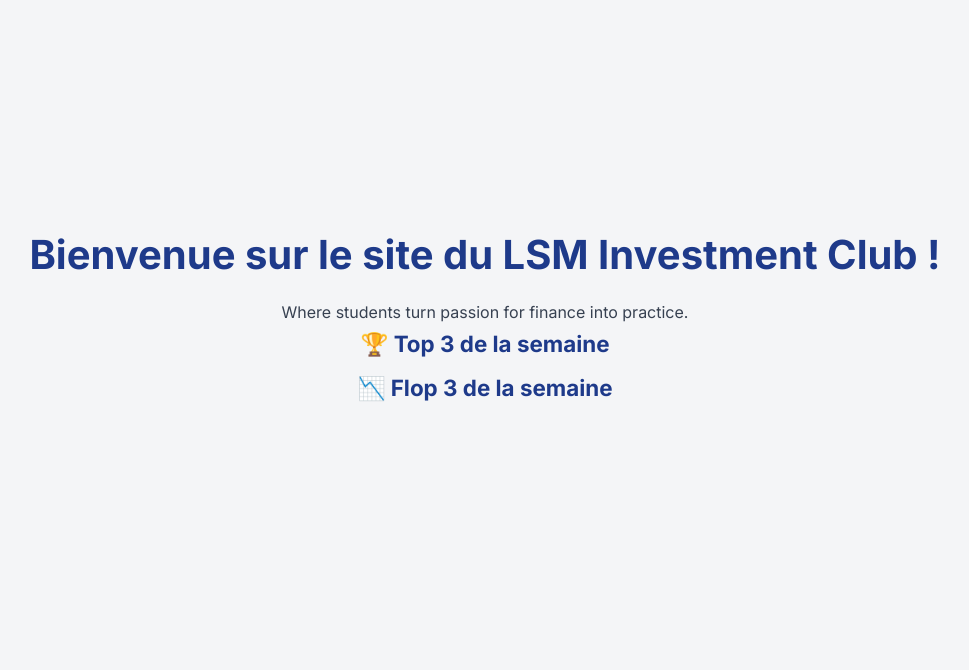
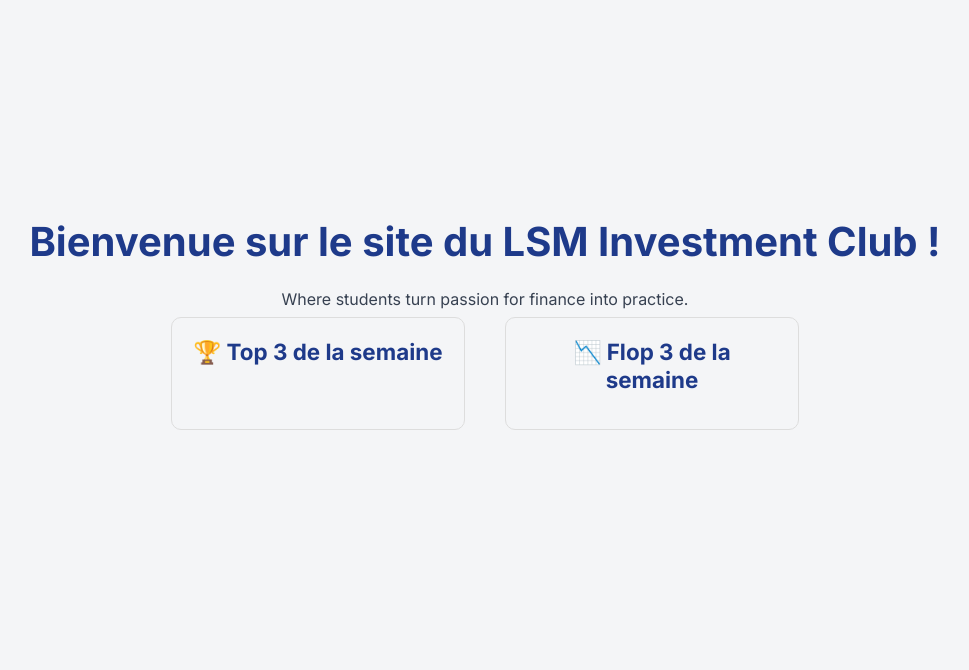
Before and after one commit to Arthvrr/lsmic-dashboard, a Django app: template lsm_investment/main/templates/home.html in a window 1280 px wide. Shown: the part 83-753 px from the top of the page, without its empty margins (155-1124 px from the left). Run offline with Django 5.2, Linux system fonts and the light colour scheme; the template is opened without the code that fills it, so the values that code supplies are empty.

Commit message:
fixed css top/flop3

```diff
--- a/lsm_investment/main/templates/home.html
+++ b/lsm_investment/main/templates/home.html
@@ -29,8 +29,9 @@
     <main>
         <h1>Bienvenue sur le site du LSM Investment Club !</h1>
         <p>Where students turn passion for finance into practice.</p>
-        <div class="weekly-ranking-container">
-            <div class="ranking-card top3">
+        <div class="weekly-ranking-container" style="display: flex; gap: 40px; justify-content: center;">
+
+            <div class="ranking-card top3" style="flex: 1; max-width: 400px; padding: 20px; border: 1px solid #ddd; border-radius: 10px;">
                 <h3>🏆 Top 3 de la semaine</h3>
                 <ul>
                 {% for item in top3 %}
@@ -41,7 +42,7 @@
                 </ul>
             </div>
 
-            <div class="ranking-card flop3">
+            <div class="ranking-card flop3" style="flex: 1; max-width: 400px; padding: 20px; border: 1px solid #ddd; border-radius: 10px;">
                 <h3>📉 Flop 3 de la semaine</h3>
                 <ul>
                 {% for item in flop3 %}
```
